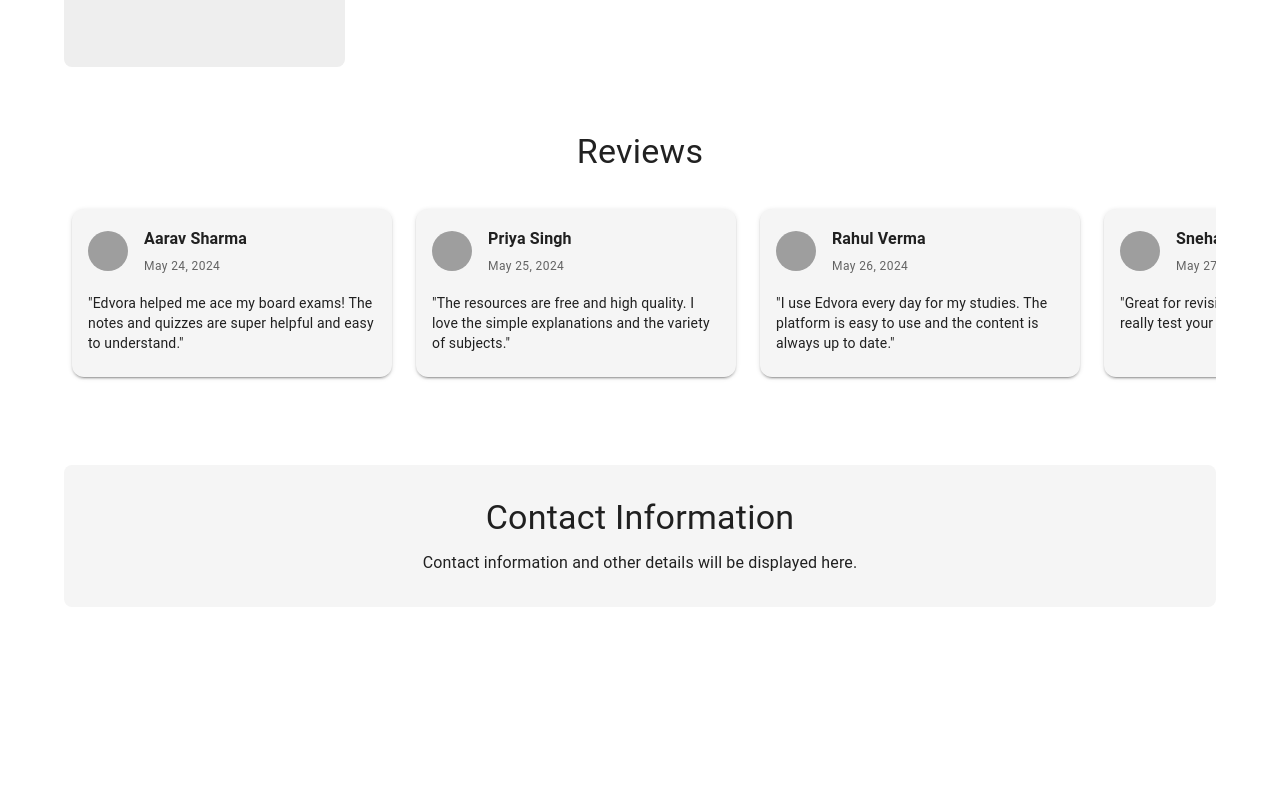
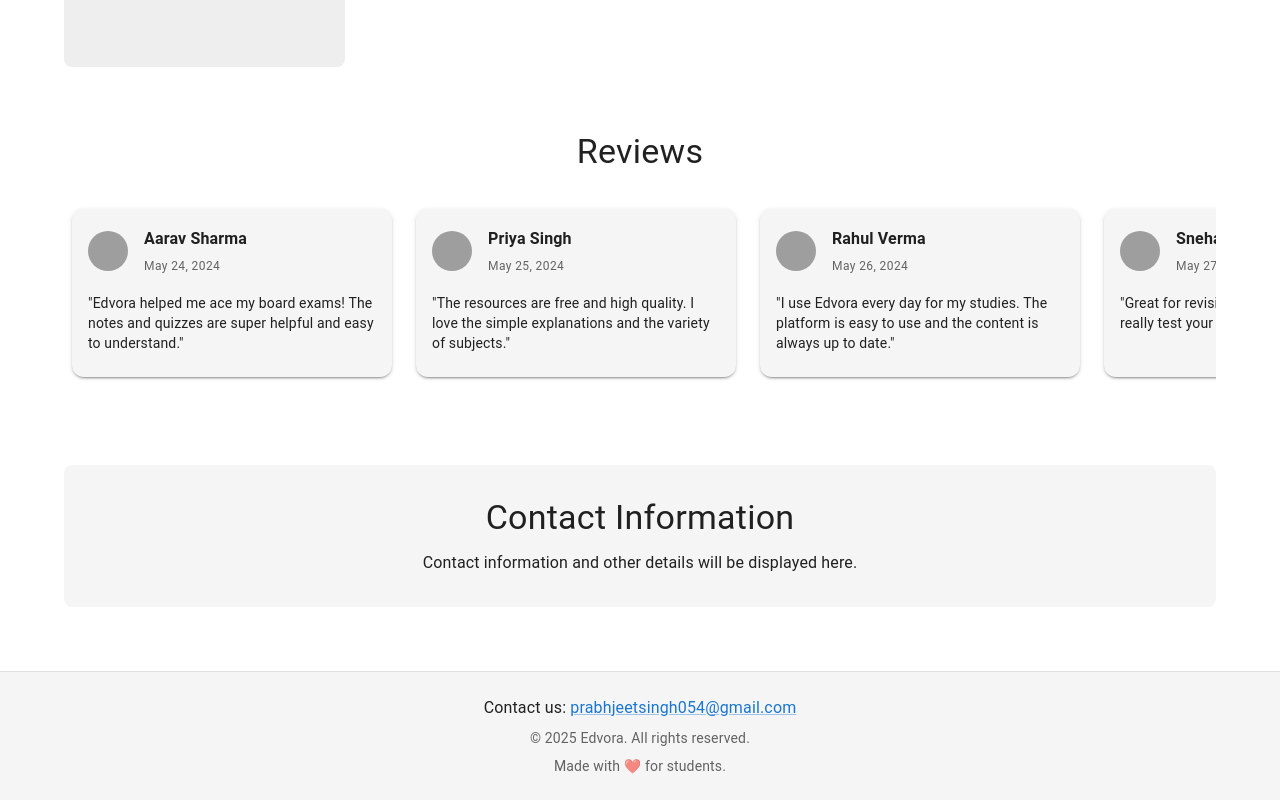
Before and after one commit to Prabhjeet054/Ed_web, a React app: page / in a window 1280 px wide. Shown: the part 891-1691 px from the top of the page. Before the commit the page ends 1562 px from the top, so only its background shows below. Built offline with nearby package versions, Linux system fonts and the light colour scheme; grey boxes are pictures that could not be loaded; the HTML template or start-up script is replaced by a standard one.

Commit message:
added contact info

```diff
--- a/src/App.jsx
+++ b/src/App.jsx
@@ -5,6 +5,7 @@ import Navbar from './components/Navbar';
 import LandingPage from './pages/LandingPage';
 import ResourcesPage from './pages/ResourcesPage';
 import { AnimatePresence, motion } from 'framer-motion';
+import Footer from './components/Footer';
 
 const theme = createTheme({
   palette: {
@@ -56,6 +57,7 @@ function App() {
         </Routes>
       </AnimatePresence>
       <Analytics />
+      <Footer />
     </ThemeProvider>
   );
 }
--- /dev/null
+++ b/src/components/Footer.jsx
@@ -0,0 +1,27 @@
+import { Box, Typography, Link, Container } from '@mui/material';
+
+const Footer = () => (
+  <Box
+    component="footer"
+    sx={{
+      mt: 6,
+      py: 3,
+      backgroundColor: '#f5f5f5',
+      borderTop: '1px solid #e0e0e0',
+    }}
+  >
+    <Container maxWidth="lg">
+      <Typography variant="body1" align="center" sx={{ mb: 1 }}>
+        Contact us: <Link href="mailto:edvora.help@gmail.com">prabhjeetsingh054@gmail.com</Link>
+      </Typography>
+      <Typography variant="body2" align="center" color="text.secondary">
+        &copy; {new Date().getFullYear()} Edvora. All rights reserved.
+      </Typography>
+      <Typography variant="body2" align="center" color="text.secondary" sx={{ mt: 1 }}>
+        Made with ❤️ for students.
+      </Typography>
+    </Container>
+  </Box>
+);
+
+export default Footer;
```
